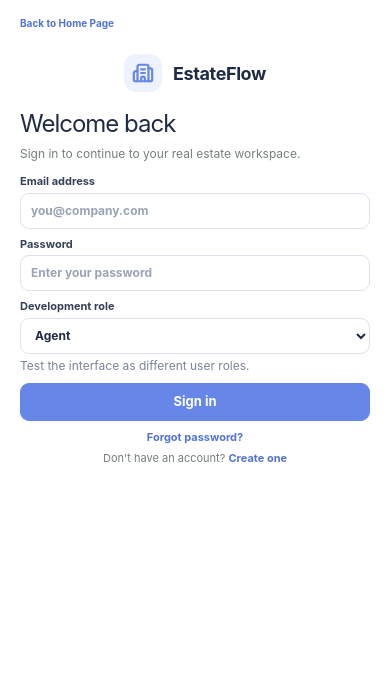
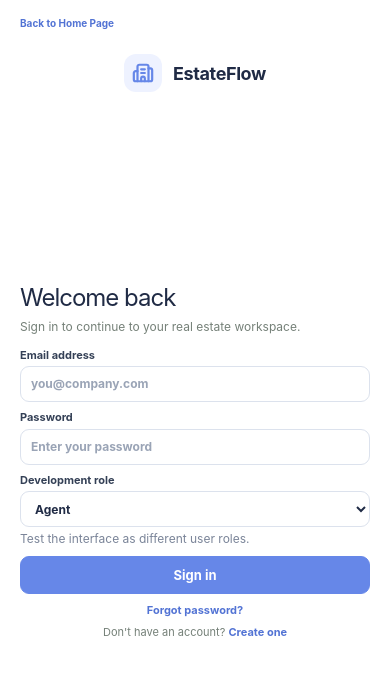
Before and after one commit to muhammad-arham-dev/EstateFlow-CRM, a React (Vite) app: page /login in a window 390 px wide. Shown: the top 674 px of the page. Built offline with nearby package versions, Linux system fonts and the light colour scheme.

Commit message:
feat: refactor auth form layout to use flexbox for improved alignment and responsiveness

```diff
--- a/src/styles/auth.css
+++ b/src/styles/auth.css
@@ -315,10 +315,9 @@
 
   .auth-form-panel {
     position: relative;
-    display: grid;
-    grid-template-columns: minmax(0, 1fr);
-    align-content: start;
-    justify-items: center;
+    display: flex;
+    flex-direction: column;
+    align-items: center;
     height: 100vh;
     height: 100dvh;
     min-height: 0;
@@ -354,8 +353,12 @@
     display: flex;
     width: min(460px, 100%);
     justify-content: center;
-    margin-bottom: 18px;
+    margin-bottom: 0;
     color: #202b45;
+  }
+
+  .auth-form-wrap {
+    margin-block: auto;
   }
 
   .auth-heading h2 {
@@ -415,7 +418,7 @@
   }
 
   .auth-mobile-brand {
-    margin-bottom: 9px;
+    margin-bottom: 0;
   }
 
   .auth-heading h2 {
```
